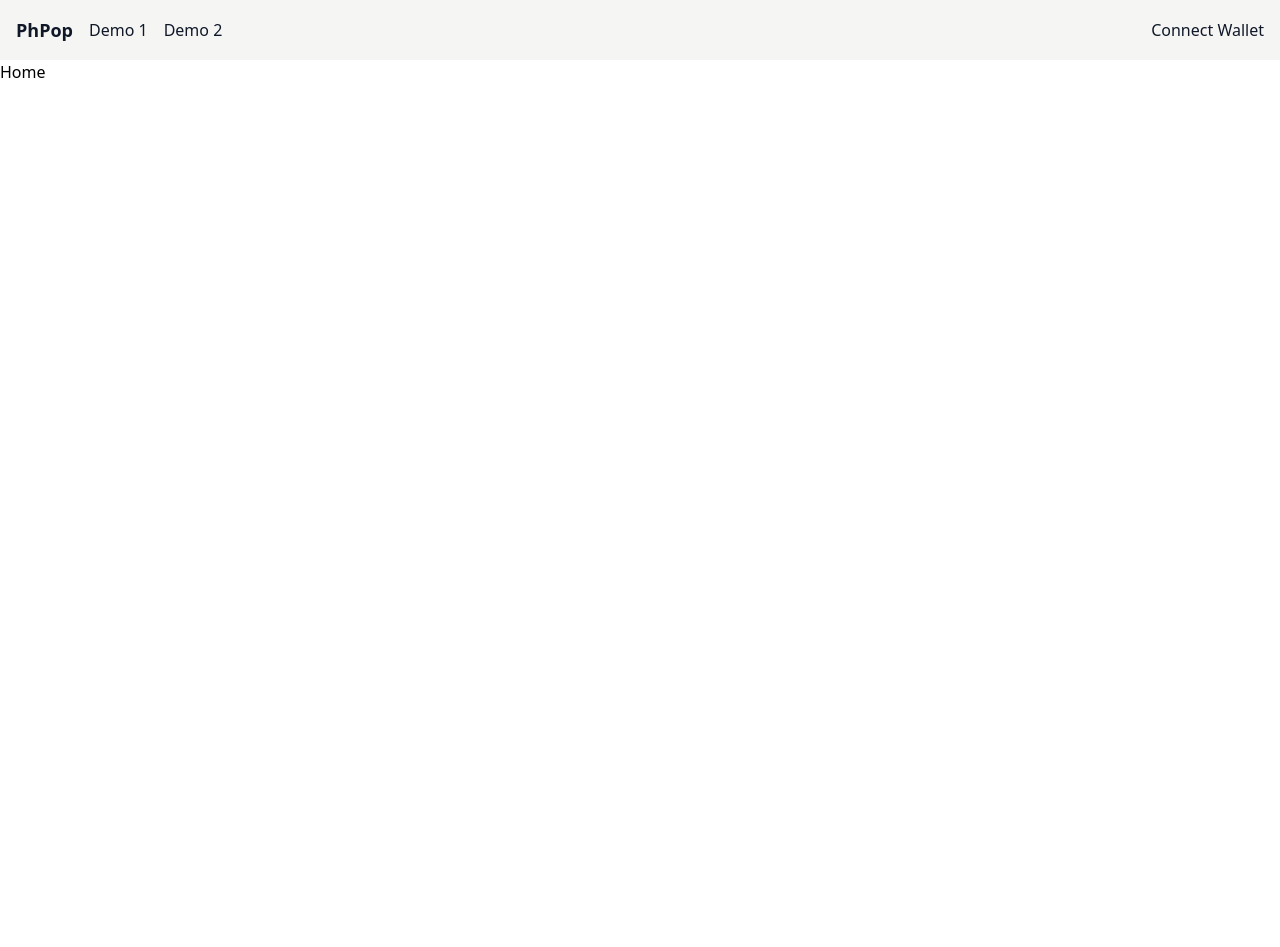
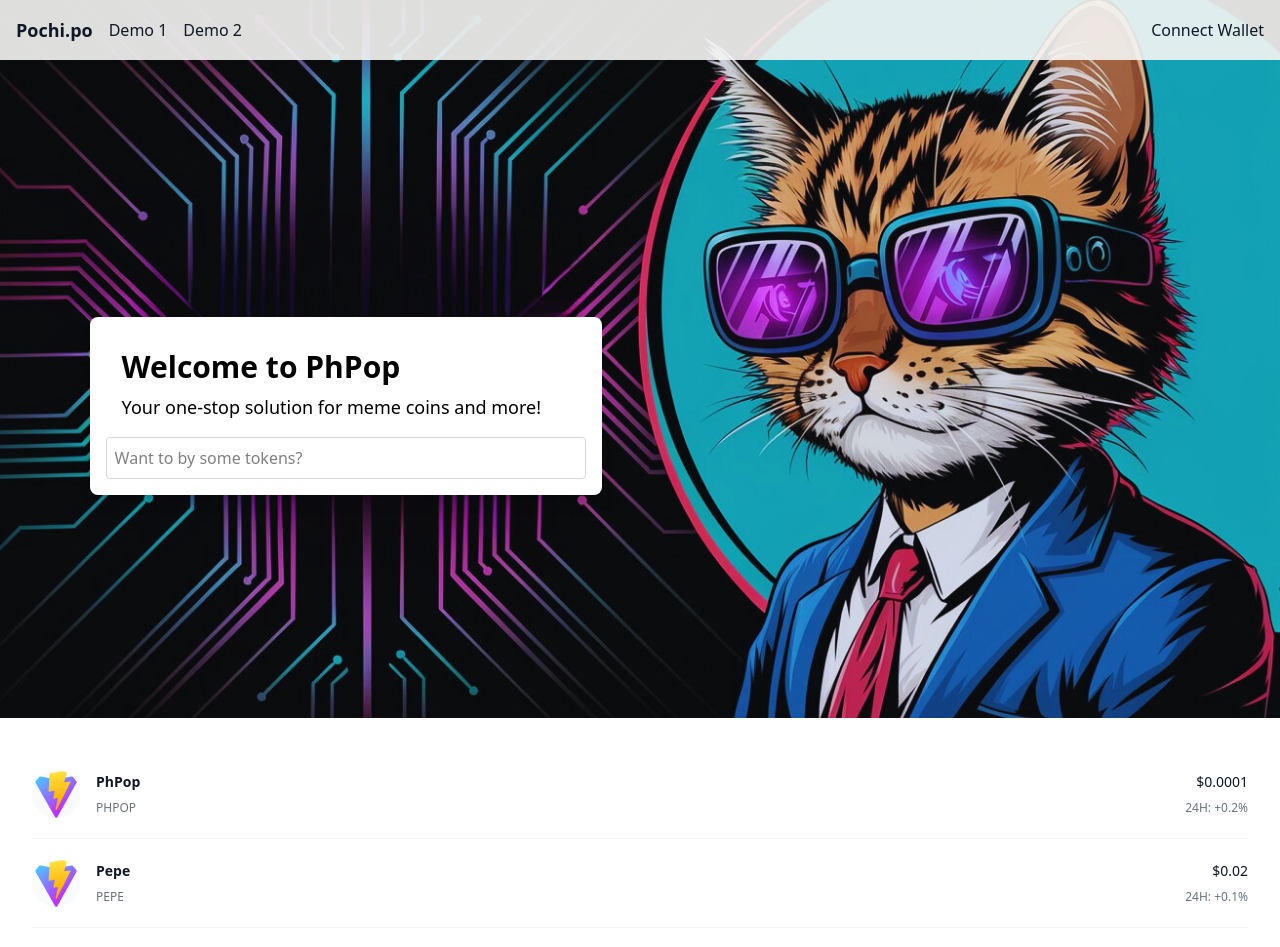
Before and after one commit to PopisAI/pochi-front, a React (Vite) app: page / in a window 1280 px wide. Shown: the top 947 px of the page. Before the commit the page ends 800 px from the top, so only its background shows below. Built offline with nearby package versions, Linux system fonts and the light colour scheme.

Commit message:
Demo first view

```diff
--- a/src/components/AppBar.tsx
+++ b/src/components/AppBar.tsx
@@ -2,11 +2,11 @@ import { NavLink } from 'react-router-dom'
 
 const AppBar = () => {
   const activeStyle = 'underline underline-thickness-3 underline-offset-2'
-  return (
-    <nav className="flex justify-between items-center p-4 bg-stone-100 text-gray-900">
+  return (<header className="absolute inset-x-0 top-0 z-50 bg-stone-100/90 text-gray-900">
+    <nav className="flex justify-between items-center p-4 w-full">
       <ul className='flex items-center space-x-4'>
         <li className='font-semibold text-lg'>
-          <NavLink to="/">PhPop</NavLink>
+          <NavLink to="/">Pochi.po</NavLink>
         </li>
         <li>
           <NavLink to="/token/2" className={({ isActive }) => isActive ? activeStyle : undefined}>
@@ -25,6 +25,7 @@ const AppBar = () => {
         </li>
       </ul>
     </nav>
+    </header>
   )
 }
 
--- /dev/null
+++ b/src/components/Layout.tsx
@@ -0,0 +1,9 @@
+interface LayoutProps {
+  children: React.ReactNode
+}
+
+const Layout = ({ children }: LayoutProps) => {
+  return <div className="flex flex-col mt-20">{children}</div>
+}
+
+export default Layout
--- /dev/null
+++ b/src/components/TokenList.tsx
@@ -0,0 +1,42 @@
+const tokens = [
+  { name: 'PhPop', symbol: 'PHPOP', price: '0.0001', h24: '+0.2%' },
+  { name: 'Pepe', symbol: 'PEPE', price: '0.02', h24: '+0.1%' },
+  { name: 'Other', symbol: 'PHPOP', price: '0.5', h24: '-0.2%' },
+]
+
+const TokenList = () => {
+  return (
+    <ul role="list" className="divide-y divide-gray-100">
+      {tokens.map((token) => (
+        <li key={token.symbol} className="flex justify-between gap-x-6 py-5">
+          <div className="flex min-w-0 gap-x-4">
+            <img
+              alt=""
+              src={'/public/vite.svg'}
+              className="size-12 flex-none rounded-full bg-gray-50"
+            />
+            <div className="min-w-0 flex-auto">
+              <p className="text-sm/6 font-semibold text-gray-900">{token.name}</p>
+              <p className="mt-1 truncate text-xs/5 text-gray-500">{token.symbol}</p>
+            </div>
+          </div>
+          <div className="hidden shrink-0 sm:flex sm:flex-col sm:items-end">
+            <p className="text-sm/6 text-gray-900">{`$${token.price}`}</p>
+            {token.h24 ? (
+              <p className="mt-1 text-xs/5 text-gray-500">24H: {token.h24}</p>
+            ) : (
+              <div className="mt-1 flex items-center gap-x-1.5">
+                <div className="flex-none rounded-full bg-emerald-500/20 p-1">
+                  <div className="size-1.5 rounded-full bg-emerald-500" />
+                </div>
+                <p className="text-xs/5 text-gray-500">Online</p>
+              </div>
+            )}
+          </div>
+        </li>
+      ))}
+    </ul>
+  )
+}
+
+export default TokenList
--- a/src/pages/Home/index.tsx
+++ b/src/pages/Home/index.tsx
@@ -1,7 +1,22 @@
+import TokenList from "../../components/TokenList"
+
 const Home = () => {
   return (
-    <div>Home</div>
+    <div className="relative isolate">
+      <img src="/public/banner.png" alt="Banner" className="w-full h-auto" />
+      <div className="absolute left-0 ml-[7%] w-[40%] top-2/5 -translate-y-1/2 p-4 bg-white rounded-lg shadow-lg">
+        <div className="p-4">
+          <h1 className="text-3xl font-bold">Welcome to PhPop</h1>
+          <p className="mt-2 text-lg">Your one-stop solution for meme coins and more!</p>
+        </div>
+        <input type="text" placeholder="Want to by some tokens?" className="p-2 border border-gray-300 rounded w-full"  />
+      </div>
+      <div className="m-8">
+        <TokenList />
+      </div>
+    </div>
   )
 }
 
 export default Home
+// pochi.po
--- a/src/pages/NotFound/index.tsx
+++ b/src/pages/NotFound/index.tsx
@@ -1,7 +1,7 @@
+import Layout from '../../components/Layout'
+
 const NotFound = () => {
-  return (
-    <div>NotFound</div>
-  )
+  return <Layout>NotFound</Layout>
 }
 
 export default NotFound
--- a/src/pages/TokenView/index.tsx
+++ b/src/pages/TokenView/index.tsx
@@ -1,10 +1,9 @@
-import { useParams } from "react-router-dom"
+import { useParams } from 'react-router-dom'
+import Layout from '../../components/Layout'
 
 const TokenView = () => {
-  const { tokenId } =useParams()
-  return (
-    <div>TokenView: {tokenId}</div>
-  )
+  const { tokenId } = useParams()
+  return <Layout>TokenView: {tokenId}</Layout>
 }
 
 export default TokenView
```
Also changed, not shown: public/banner.png (added).
